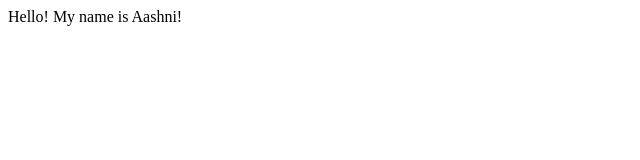
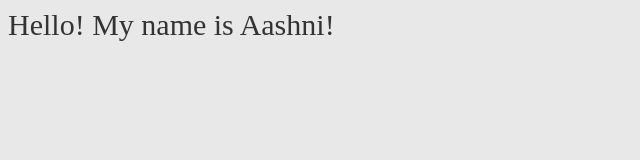
Before and after one commit to aashnisshah/introtohtmlandcss, a plain HTML site: page index.html in a window 1280 px wide. Shown: the whole page, without its empty margins (0-640 px from the left). Drawn offline with Linux system fonts and the light colour scheme.

Commit message:
[Step 2] Add CSS
In this step, we introduce CSS as a style.css page, and add some basic
CSS styling to the website

```diff
--- a/index.html
+++ b/index.html
@@ -1,6 +1,7 @@
 <html>
     <head>
         <title>My Super Awesome Website</title>
+        <link rel="stylesheet" type="text/css" href="style.css">
     </head>
     <body>
         Hello! My name is Aashni!
--- /dev/null
+++ b/style.css
@@ -0,0 +1,5 @@
+body {
+    background-color: #E8E8E8;
+    color: #333333;
+    font-size: 30px;
+}
```
